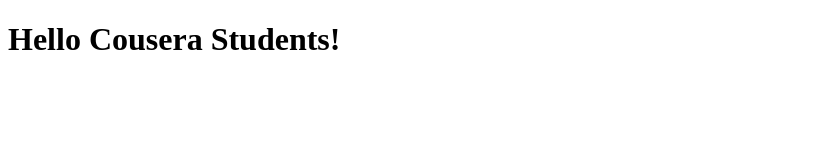
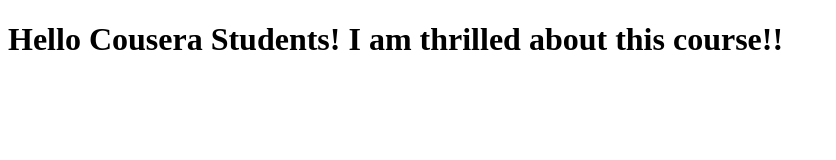
Before and after one commit to javaTDI/coursera-spwa-angularjs, a plain HTML site: page index.html in a window 1280 px wide. Shown: the whole page, without its empty margins (0-836 px from the left). Drawn offline with Linux system fonts and the light colour scheme.

Commit message:
updating version2

```diff
--- a/index.html
+++ b/index.html
@@ -5,6 +5,6 @@
     <title>Hello Coursera</title>
   </head>
   <body>
-    <h1> Hello Cousera Students!</h1>
+    <h1> Hello Cousera Students!  I am thrilled about this course!!</h1>
   </body>
 </html>
```
